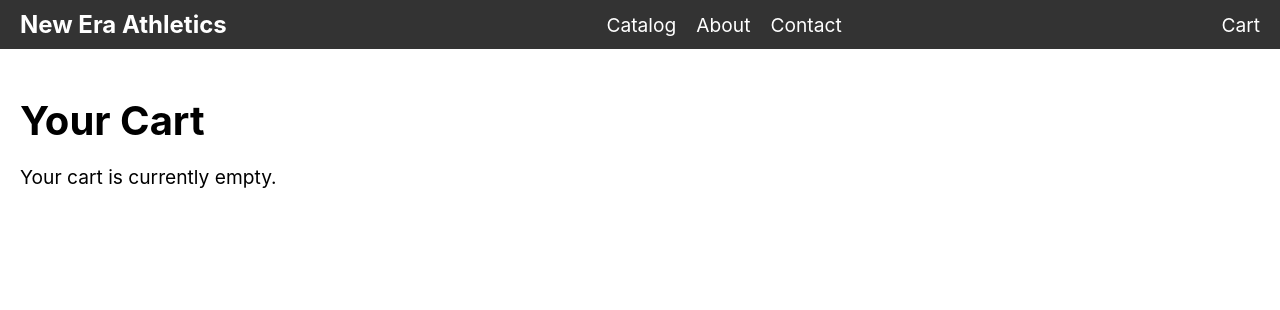
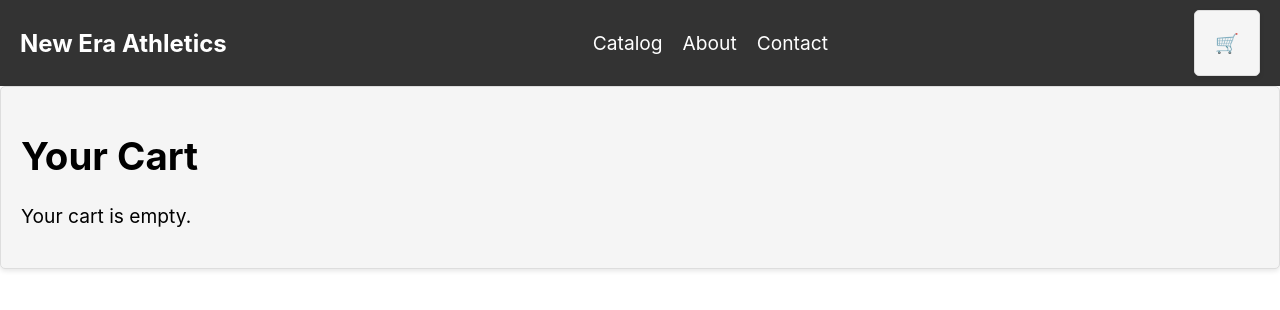
Before and after one commit to Astokes2604/NEA_Capstone, a React (Create React App) app in the folder Front-End/front/: page /cart in a window 1280 px wide. Shown: the top 310 px of the page. Built offline with nearby package versions, Linux system fonts and the light colour scheme.

Commit message:
AddToCart Function
allowing you to add an item from the merchandise to the cart. my next steps will be the checkout feature to allow a user to input their address and card number to process the purchase

```diff
--- a/Front-End/front/src/App.js
+++ b/Front-End/front/src/App.js
@@ -1,5 +1,6 @@
 import React from 'react';
 import { BrowserRouter as Router, Route, Routes } from 'react-router-dom';
+import { CartProvider } from './contexts/CartContext';
 import Home from './components/Home/Home';
 import CatalogPage from './components/CatalogPage/CatalogPage';
 import ItemDetails from './components/ItemDetails/ItemDetails';
@@ -12,7 +13,9 @@ import './App.css';
 function App() {
     return (
         <Router>
+            <CartProvider>
                 <Header />
+                <div>
                     <Routes>
                         <Route path="/" element={<Home />} />
                         <Route path="/catalog" element={<CatalogPage />} />
@@ -21,6 +24,8 @@ function App() {
                         <Route path="/contact" element={<ContactUs />} />
                         <Route path="/about" element={<AboutUs />} />
                     </Routes>
+                </div>
+            </CartProvider>
         </Router>
     );
 }
--- a/Front-End/front/src/components/Cart/Cart.css
+++ b/Front-End/front/src/components/Cart/Cart.css
@@ -1,13 +1,45 @@
-.cart-page {
+.cart {
     padding: 20px;
-    text-align: left;
+    background-color: #f5f5f5;
+    border: 1px solid #ddd;
+    border-radius: 5px;
+    box-shadow: 0 2px 5px rgba(0,0,0,0.1);
 }
 
-.cart-page h1 {
-    font-size: 2.5em;
+.cart-item {
+    display: flex;
     margin-bottom: 20px;
+    padding-bottom: 10px;
+    border-bottom: 1px solid #ddd;
 }
 
-.cart-page p {
-    font-size: 1.2em;
+.cart-item-image {
+    width: 100px;
+    height: 100px;
+    margin-right: 20px;
+    border-radius: 5px;
 }
+
+.cart-item-info {
+    flex: 1;
+}
+
+.cart-total {
+    margin-top: 20px;
+    font-size: 24px;
+    color: #333;
+}
+
+.clear-cart-button {
+    padding: 10px 20px;
+    border: none;
+    border-radius: 5px;
+    background-color: #dc3545;
+    color: white;
+    font-size: 16px;
+    cursor: pointer;
+}
+
+.clear-cart-button:hover {
+    background-color: #c82333;
+}
--- a/Front-End/front/src/components/Cart/Cart.js
+++ b/Front-End/front/src/components/Cart/Cart.js
@@ -1,13 +1,43 @@
 import React from 'react'
+import { useCart } from '../../contexts/CartContext';
 import './Cart.css'
 
 const Cart = () => {
+    const { cart, clearCart } = useCart();
+
+    const calculateTotal = () => {
+        return cart.reduce((total, item) => total + item.price * item.quantity, 0).toFixed(2);
+    };
+
     return (
-        <div className="cart-page">
+        <div className="cart">
             <h1>Your Cart</h1>
-            <p>Your cart is currently empty.</p>
+            {cart.length === 0 ? (
+                <p>Your cart is empty.</p>
+            ) : (
+                <>
+                    <ul>
+                        {cart.map((item, index) => (
+                            <li key={index} className="cart-item">
+                                <img src={item.image} alt={item.name} className="cart-item-image" />
+                                <div className="cart-item-info">
+                                    <h2>{item.name}</h2>
+                                    <p>Color: {item.selectedColor}</p>
+                                    <p>Size: {item.selectedSize}</p>
+                                    <p>Quantity: {item.quantity}</p>
+                                    <p>Price: ${(item.price * item.quantity).toFixed(2)}</p>
+                                </div>
+                            </li>
+                        ))}
+                    </ul>
+                    <div className="cart-total">
+                        <h2>Total: ${calculateTotal()}</h2>
+                    </div>
+                    <button onClick={clearCart} className="clear-cart-button">Clear Cart</button>
+                </>
+            )}
         </div>
     );
 };
 
-export default Cart
+export default Cart;
--- a/Front-End/front/src/components/Header/Header.css
+++ b/Front-End/front/src/components/Header/Header.css
@@ -39,7 +39,7 @@
 }
 
 .cart a {
-    color: white;
+    color: #ccc;
     text-decoration: none;
 }
 
--- a/Front-End/front/src/components/Header/Header.js
+++ b/Front-End/front/src/components/Header/Header.js
@@ -17,7 +17,7 @@ const Header = () => {
                 <Link to="/contact">Contact</Link>
             </nav>
             <div className="cart">
-                <Link to="/cart">Cart</Link>
+                <Link to="/cart">🛒</Link>
             </div>
         </header>
     );
--- a/Front-End/front/src/components/ItemDetails/ItemDetails.js
+++ b/Front-End/front/src/components/ItemDetails/ItemDetails.js
@@ -1,5 +1,6 @@
 import React, { useState, useEffect } from 'react';
 import { useParams, useNavigate } from 'react-router-dom';
+import { useCart } from '../../contexts/CartContext';
 import './ItemDetails.css';
 
 const ItemDetails = () => {
@@ -8,6 +9,7 @@ const ItemDetails = () => {
     const [selectedColor, setSelectedColor] = useState('');
     const [selectedSize, setSelectedSize] = useState('');
     const [quantity, setQuantity] = useState(1);
+    const { addToCart } = useCart();
     const navigate = useNavigate();
 
     useEffect(() => {
@@ -16,12 +18,8 @@ const ItemDetails = () => {
                 const response = await fetch(`http://localhost:5000/catalog/${id}`);
                 const data = await response.json();
                 setItem(data);
-                if (data.colors && data.colors.length > 0) {
-                    setSelectedColor(data.colors[0]);
-                }
-                if (data.sizes && data.sizes.length > 0) {
-                    setSelectedSize(data.sizes[0]);
-                }
+                setSelectedColor(data.colors[0]);
+                setSelectedSize(data.sizes[0]);
             } catch (error) {
                 console.error('Error fetching item details:', error);
             }
@@ -31,8 +29,7 @@ const ItemDetails = () => {
     }, [id]);
 
     const handleAddToCart = () => {
-        // Add to cart logic
-        console.log('Add to cart:', { item, selectedColor, selectedSize, quantity });
+        addToCart({ ...item, selectedColor, selectedSize, quantity });
         navigate('/cart');
     };
 
@@ -40,14 +37,14 @@ const ItemDetails = () => {
 
     return (
         <div className="item-details">
-            <img src={item.image || 'default-image-path.jpg'} alt={item.name} className="item-image" />
+            <img src={item.image} alt={item.name} className="item-image" />
             <div className="item-info">
-                <h1>{item.name || 'No Name Available'}</h1>
-                <p className="item-price">{item.price ? `$${item.price.toFixed(2)}` : 'Price not available'}</p>
+                <h1>{item.name}</h1>
+                <p className="item-price">${item.price.toFixed(2)}</p>
                 <div className="item-options">
                     <div className="item-colors">
                         <label>Color:</label>
-                        {item.colors && item.colors.length > 0 ? item.colors.map((color) => (
+                        {item.colors.map((color) => (
                             <button
                                 key={color}
                                 className={`color-button ${color === selectedColor ? 'selected' : ''}`}
@@ -55,11 +52,11 @@ const ItemDetails = () => {
                             >
                                 {color}
                             </button>
-                        )) : <p>No colors available</p>}
+                        ))}
                     </div>
                     <div className="item-sizes">
                         <label>Size:</label>
-                        {item.sizes && item.sizes.length > 0 ? item.sizes.map((size) => (
+                        {item.sizes.map((size) => (
                             <button
                                 key={size}
                                 className={`size-button ${size === selectedSize ? 'selected' : ''}`}
@@ -67,7 +64,7 @@ const ItemDetails = () => {
                             >
                                 {size}
                             </button>
-                        )) : <p>No sizes available</p>}
+                        ))}
                     </div>
                     <div className="item-quantity">
                         <label>Quantity:</label>
--- /dev/null
+++ b/Front-End/front/src/contexts/CartContext.js
@@ -0,0 +1,23 @@
+import React, { createContext, useState, useContext } from 'react';
+
+const CartContext = createContext();
+
+export const useCart = () => useContext(CartContext);
+
+export const CartProvider = ({ children }) => {
+    const [cart, setCart] = useState([]);
+
+    const addToCart = (item) => {
+        setCart((prevCart) => [...prevCart, item]);
+    };
+
+    const clearCart = () => {
+        setCart([]);
+    };
+
+    return (
+        <CartContext.Provider value={{ cart, addToCart, clearCart }}>
+            {children}
+        </CartContext.Provider>
+    );
+};
```
Lines whose indentation alone changed are shown as unchanged.
